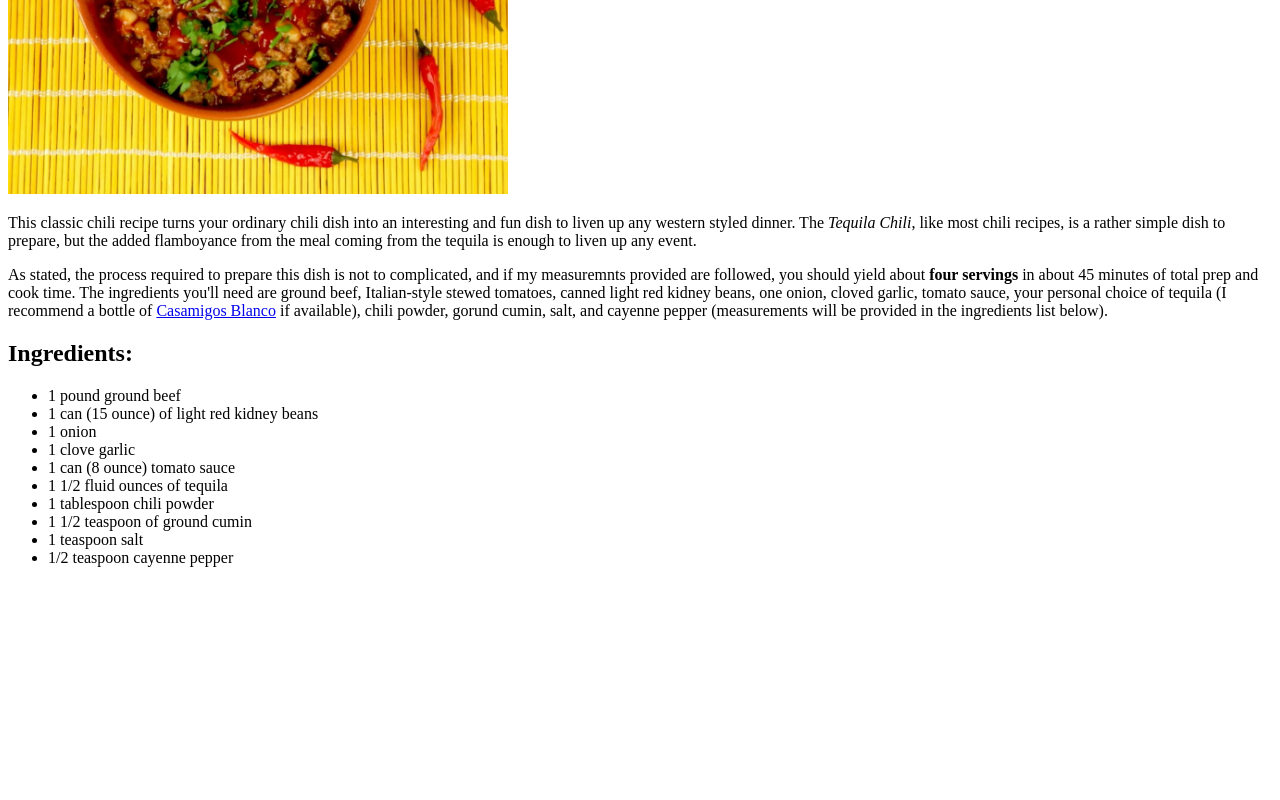
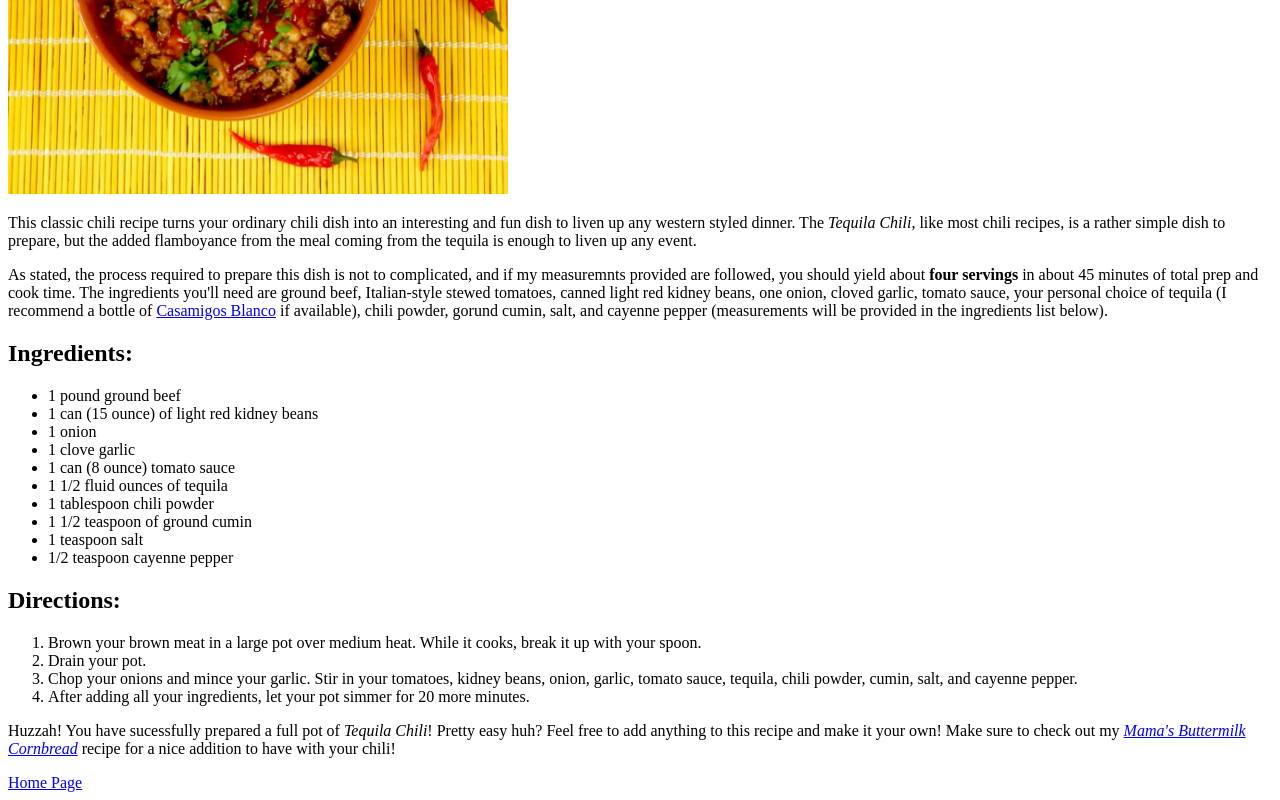
Before and after one commit to tetsuobbb/odin-recipes, a plain HTML site: page recipes/tequila-chili.html in a window 1280 px wide. Shown: the part 386-1186 px from the top of the page. Before the commit the page ends 969 px from the top, so only its background shows below. Drawn offline with Linux system fonts and the light colour scheme; files whose address does not match are found by name.

Commit message:
Finished with 'tequila chili' and added to 'cornbread'
Tequila chili recipe has been completed. I also added a mention to the chili in the Mama's Cornbread recipe as I belive chili and cornbread is a solid combination. I also added mention to the cornbread in the chili.

```diff
--- a/recipes/tequila-chili.html
+++ b/recipes/tequila-chili.html
@@ -38,5 +38,23 @@
         <li>1 teaspoon salt</li>
         <li>1/2 teaspoon cayenne pepper</li>
     </ul>
+
+    <h2><strong>Directions:</strong></h2>
+    <ol>
+        <li>Brown your brown meat in a large pot over medium heat. While it cooks, break it up with your spoon.</li>
+        <li>Drain your pot.</li>
+        <li>Chop your onions and mince your garlic. Stir in your tomatoes, kidney beans, onion, garlic, tomato sauce,
+            tequila, chili powder, cumin, salt, and cayenne pepper.
+        </li>
+        <li>After adding all your ingredients, let your pot simmer for 20 more minutes.</li>
+    </ol>
+
+    <p>
+        Huzzah! You have sucessfully prepared a full pot of <em>Tequila Chili</em>! Pretty easy huh? Feel free to add anything to this
+        recipe and make it your own! Make sure to check out my <a href="buttermilk-cornbread.html"><em>Mama's Buttermilk Cornbread</em></a>
+        recipe for a nice addition to have with your chili!
+    </p>
+
+    <a href="../index.html">Home Page</a>
 </body>
 </html>
```
Also changed, not shown: recipes/buttermilk-cornbread.html (+2 -1 lines), recipes/cowboy-candy.html (+1 -1 lines).
